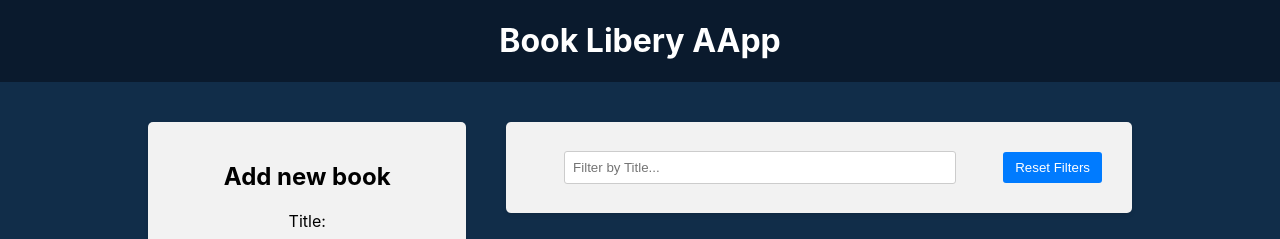
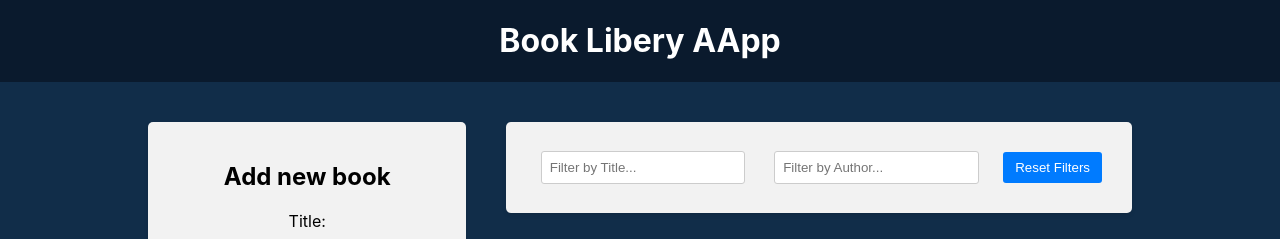
Before and after one commit to Nikita-a11y-dev/React-Libary-App, a React (Vite) app in the folder frontend/vite-project/: page / in a window 1280 px wide. Shown: the top 239 px of the page. Built offline with nearby package versions, Linux system fonts and the light colour scheme.

Commit message:
Filter by author

```diff
--- a/frontend/vite-project/src/components/BookList/BookList.jsx
+++ b/frontend/vite-project/src/components/BookList/BookList.jsx
@@ -2,12 +2,12 @@ import "./BookList.css";
 import { deleteBook, toggleFavorite } from "../../redux/books/actionCreaters";
 import { useSelector, useDispatch } from "react-redux";
 import { BsBookmarkStar, BsBookmarkStarFill } from "react-icons/bs";
-import { selectTitle } from "../../redux/slices/filterSlice";
+import { selectTitle, selectAuthor } from "../../redux/slices/filterSlice";
 
 export default function BookList() {
   const books = useSelector((state) => state.books);
   const titleFilter = useSelector(selectTitle);
-
+  const authorFilter = useSelector(selectAuthor);
   const dispatch = useDispatch();
 
   function handelDeleteBook(id) {
@@ -22,7 +22,12 @@ export default function BookList() {
     const matchesTitle = book.title
       .toLowerCase()
       .includes(titleFilter.toLowerCase());
-    return matchesTitle;
+
+    const matchesAuthor = book.author
+      .toLowerCase()
+      .includes(authorFilter.toLowerCase());
+
+    return matchesTitle && matchesAuthor;
   });
 
   return (
--- a/frontend/vite-project/src/components/Filter/Filter.jsx
+++ b/frontend/vite-project/src/components/Filter/Filter.jsx
@@ -1,8 +1,10 @@
 import "./Filter.css";
 import {
   setTitleFilter,
+  setAuthorFilter,
   resetFilters,
   selectTitle,
+  selectAuthor,
 } from "../../redux/slices/filterSlice";
 
 import { useDispatch, useSelector } from "react-redux";
@@ -10,6 +12,7 @@ import { useDispatch, useSelector } from "react-redux";
 export default function Filter() {
   const dispatch = useDispatch();
   const titleFilter = useSelector(selectTitle);
+  const authorFilter = useSelector(selectAuthor);
 
   const handleTitleFilterChange = (e) => {
     dispatch(setTitleFilter(e.target.value));
@@ -18,6 +21,11 @@ export default function Filter() {
   const handleResetFilters = () => {
     dispatch(resetFilters());
   };
+
+  const handleAuthorFilterChange = (e) => {
+    dispatch(setAuthorFilter(e.target.value));
+  };
+
   return (
     <div className="app-block filter">
       <div className="filter-row">
@@ -29,6 +37,14 @@ export default function Filter() {
             placeholder="Filter by Title..."
           />
         </div>
+        <div className="filter-group">
+          <input
+            onChange={handleAuthorFilterChange}
+            type="text"
+            value={authorFilter}
+            placeholder="Filter by Author..."
+          />
+        </div>
         <button type="button " onClick={handleResetFilters}>
           Reset Filters
         </button>
--- a/frontend/vite-project/src/redux/slices/filterSlice.js
+++ b/frontend/vite-project/src/redux/slices/filterSlice.js
@@ -2,6 +2,7 @@ import { createSlice } from "@reduxjs/toolkit";
 
 const initialState = {
   title: "",
+  author: "",
 };
 const filterSlice = createSlice({
   name: "filter",
@@ -10,12 +11,17 @@ const filterSlice = createSlice({
     setTitleFilter: (state, action) => {
       state.title = action.payload;
     },
+    setAuthorFilter: (state, action) => {
+      state.author = action.payload;
+    },
     resetFilters: (state) => {
       return initialState;
     },
   },
 });
 
-export const { setTitleFilter, resetFilters } = filterSlice.actions;
+export const { setTitleFilter, resetFilters, setAuthorFilter } =
+  filterSlice.actions;
 export default filterSlice.reducer;
 export const selectTitle = (state) => state.filter.title;
+export const selectAuthor = (state) => state.filter.author;
```
